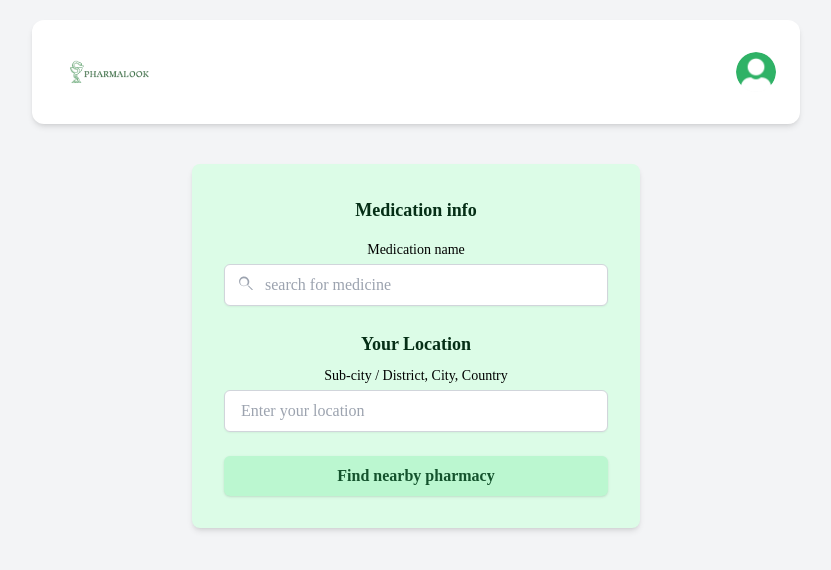
After one commit to fyorina21/Pharmalook-, a Flask app: page /user_search in a window 1280 px wide. The commit adds this page. Shown: the top 570 px of the page, without its empty margins (224-1055 px from the left). Run offline with Flask 3, Linux system fonts and the light colour scheme; some libraries are stand-ins or nearby versions.

Commit message:
User homepage done with auto-suggestion

```diff
--- a/app/routes.py
+++ b/app/routes.py
@@ -88,6 +88,10 @@ def medicine_list():
 #         dosage = request.form.get("dosage")
 #         description = request.form.get("description")
 
+@routes_bp.route('/user_search')
+def user_search():
+    return render_template('user_search.html')
+
 
 @routes_bp.route("/search")
 def search():
@@ -113,6 +117,6 @@ def who_are_you():
 @routes_bp.route('/admin-dashboard')
 def pharmacies():
     # Query all pharmacists where is_accepted is True
-    pharmacist = Pharmacist.query.filter_by(admin_approved=True).all()
+    pharmacists = Pharmacist.query.filter_by(admin_approved=True).all()
 
-    return render_template("admin-dashboard.html", pharmacist=pharmacist)
+    return render_template("admin-dashboard.html", pharmacists=pharmacists)
--- /dev/null
+++ b/app/static/user.js
@@ -0,0 +1,106 @@
+console.log("JavaScript file is loaded!");
+
+// Medication data
+const medications = [
+    'Acetaminophen', 'Ibuprofen', 'Aspirin', 'Amoxicillin', 'Lisinopril',
+    'Metformin', 'Atorvastatin', 'Omeprazole', 'Losartan', 'Gabapentin',
+    'Sertraline', 'Tramadol', 'Trazodone', 'Fluoxetine', 'Hydrochlorothiazide'
+];
+
+// Get DOM elements from your HTML
+document.addEventListener('DOMContentLoaded', function() {
+    const medicationInput = document.querySelector('input[placeholder="search for medicine"]');
+    const locationInput = document.querySelector('input[placeholder=""]');
+    const findButton = document.querySelector('button');
+
+    // Create autocomplete dropdown for medication search
+    const suggestionsContainer = document.createElement('div');
+    suggestionsContainer.className = 'absolute w-full bg-white border border-gray-300 rounded-md shadow-lg max-h-40 overflow-y-auto z-10 hidden';
+    suggestionsContainer.style.top = '100%';
+    medicationInput.parentElement.style.position = 'relative';
+    medicationInput.parentElement.appendChild(suggestionsContainer);
+
+    // Medication input functionality
+    medicationInput.addEventListener('input', function(e) {
+        const value = e.target.value.toLowerCase();
+
+        if (value.length > 0) {
+            const matches = medications.filter(med =>
+                med.toLowerCase().includes(value)
+            );
+
+            if (matches.length > 0) {
+                suggestionsContainer.innerHTML = '';
+                matches.forEach(medication => {
+                    const suggestion = document.createElement('div');
+                    suggestion.className = 'px-4 py-2 hover:bg-green-50 cursor-pointer text-sm';
+                    suggestion.textContent = medication;
+                    suggestion.addEventListener('click', () => {
+                        medicationInput.value = medication;
+                        suggestionsContainer.classList.add('hidden');
+                    });
+                    suggestionsContainer.appendChild(suggestion);
+                });
+                suggestionsContainer.classList.remove('hidden');
+            } else {
+                suggestionsContainer.classList.add('hidden');
+            }
+        } else {
+            suggestionsContainer.classList.add('hidden');
+        }
+    });
+
+    // Hide suggestions when clicking outside
+    document.addEventListener('click', function(e) {
+        if (!medicationInput.contains(e.target) && !suggestionsContainer.contains(e.target)) {
+            suggestionsContainer.classList.add('hidden');
+        }
+    });
+
+    // Find pharmacy button functionality
+    findButton.addEventListener('click', function() {
+        const medication = medicationInput.value.trim();
+        const location = locationInput.value.trim();
+
+        if (!medication) {
+            alert('Please enter a medication name');
+            return;
+        }
+
+        if (!location) {
+            alert('Please enter your location');
+            return;
+        }
+
+        // Change button text while "processing"
+        const originalText = findButton.textContent;
+        findButton.textContent = 'Searching...';
+        findButton.disabled = true;
+
+        // Simulate processing time
+        setTimeout(() => {
+            findButton.textContent = originalText;
+            findButton.disabled = false;
+
+            // Show success message - this is where you'd redirect to pharmacy results
+            alert(`Searching for ${medication} near ${location}. This would redirect to pharmacy results page.`);
+
+            // You can replace the alert above with actual redirection:
+            // window.location.href = '/pharmacy-results.html';
+            // or call another function to display results
+        }, 1500);
+    });
+
+    // Optional: Add Enter key support for inputs
+    medicationInput.addEventListener('keypress', function(e) {
+        if (e.key === 'Enter') {
+            findButton.click();
+        }
+    });
+
+    locationInput.addEventListener('keypress', function(e) {
+        if (e.key === 'Enter') {
+            findButton.click();
+        }
+    });
+});
--- a/app/templates/login.html
+++ b/app/templates/login.html
@@ -30,7 +30,8 @@
                 <input type="checkbox" id="remember-me" name="rememberMe">
                 <label for="remember-me">Remember me</label>
                  </div>
-            <button type="submit" id="loginBtn" class="login-btn">Login</button>
+
+            <a href="{{ url_for('routes_bp.user_search') }}"><button type="button" class="login-btn">Login</button></a>
                 </form>
             <p class="signup-text">Don't have an account?<a href="{{ url_for('auth_bp.signup') }}">Sign up</a></p>
   </div>
--- /dev/null
+++ b/app/templates/user_search.html
@@ -0,0 +1,53 @@
+<!DOCTYPE html>
+<html lang="en">
+<head>
+  <meta charset="UTF-8" />
+  <meta name="viewport" content="width=device-width, initial-scale=1.0"/>
+  <title>Pharmalook</title>
+  <script src="https://cdn.tailwindcss.com"></script>
+</head>
+<body class="bg-gray-100" style="font-family: 'Times New Roman', serif;">
+
+  <!-- Header -->
+  <header class="bg-white shadow-md mt-5 mx-auto max-w-3xl px-6 py-3 rounded-xl flex items-center justify-between">
+    <div class="flex items-center">
+      <img src="static/images/photo_2025-03-31_17-08-08-removebg-preview.png" alt="PharmaLook Logo" class="h-20 w-250" />
+      <!-- <img src="pharma2.jpg" alt="Pharmalook Logo" class="h-8 w-auto" /> -->
+    </div>
+    <div>
+      <img src="static/images/pharmaicon.jpg" alt="User Icon" class="w-10 h-10 rounded-full object-cover" />
+    </div>
+  </header>
+
+  <!-- Main Form -->
+  <main class="flex justify-center items-center mt-10">
+    <form method="POST" action="{{ url_for('routes_bp.user_search') }}" class="bg-green-100 p-8 rounded-lg shadow-md w-full max-w-md">
+
+      <!-- Medication Section -->
+      <h2 class="text-center text-lg font-semibold mb-4 text-green-950">Medication info</h2>
+      <label class="block text-sm font-medium text-black mb-1 text-center">Medication name</label>
+      <div class="relative mb-6">
+        <input type="text" name="medication" placeholder="search for medicine"
+               class="w-full pl-10 pr-4 py-2 rounded-md border border-gray-300 shadow-sm focus:ring-2 focus:ring-green-300 focus:outline-none"/>
+        <svg class="w-5 h-5 absolute left-3 top-2.5 text-gray-400" fill="currentColor" viewBox="0 0 24 24">
+          <path d="M15.5 14h-.79l-.28-.27a6.518 6.518 0 0 0 1.48-5.34C15.29 5.59 12.7 3 9.5 3S3.71 5.59 3.71 8.79s2.59 5.79 5.79 5.79c1.61 0 3.09-.59 4.23-1.57l.27.28v.79l5 4.99L20.49 19l-4.99-5zM9.5 14c-2.49 0-4.5-2.01-4.5-4.5S7.01 5 9.5 5 14 7.01 14 9.5 11.99 14 9.5 14z"/>
+        </svg>
+      </div>
+
+      <!-- Location Section -->
+      <h2 class="text-center text-lg font-semibold mb-2 text-green-950">Your Location</h2>
+      <p class="text-sm text-black mb-1 text-center">Sub-city / District, City, Country</p>
+      <input type="text" name="location" placeholder="Enter your location"
+             class="w-full py-2 px-4 mb-6 rounded-md border border-gray-300 shadow-sm focus:ring-2 focus:ring-green-300 focus:outline-none"/>
+
+      <!-- Submit Button -->
+      <a href="{{ url_for('routes_bp.search') }}" class="w-full bg-green-200 hover:bg-green-300 text-green-900 font-semibold py-2 px-4 rounded-md shadow block text-center">
+  Find nearby pharmacy
+</a>
+
+    </form>
+  </main>
+
+  <script src="user.js"></script>
+</body>
+</html>
```
Also changed, not shown: app/templates/signup.html (+8 -1 lines), app/auth.py (line endings or trailing spaces), app/static/images/pharma2.jpg (added), app/static/images/pharmaicon.jpg (added), instance/pharma.db, run.py (line endings or trailing spaces).
